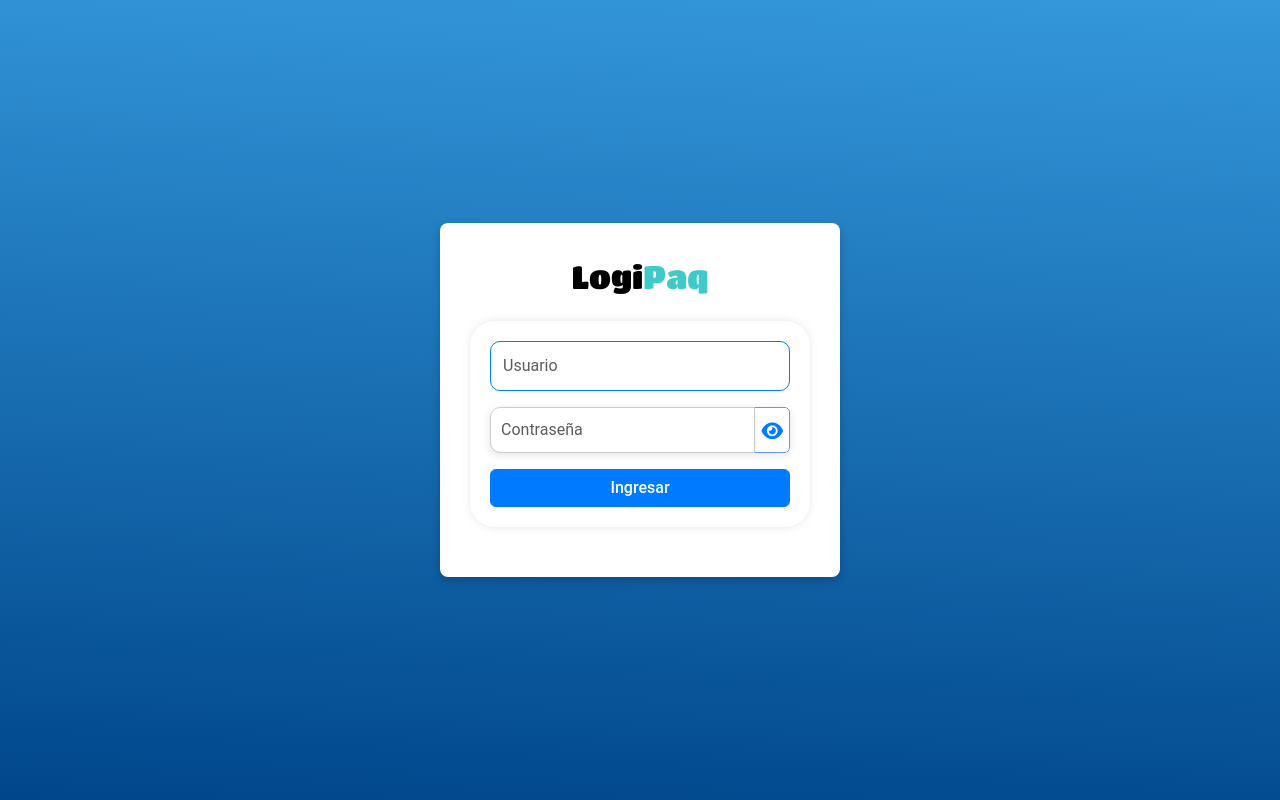
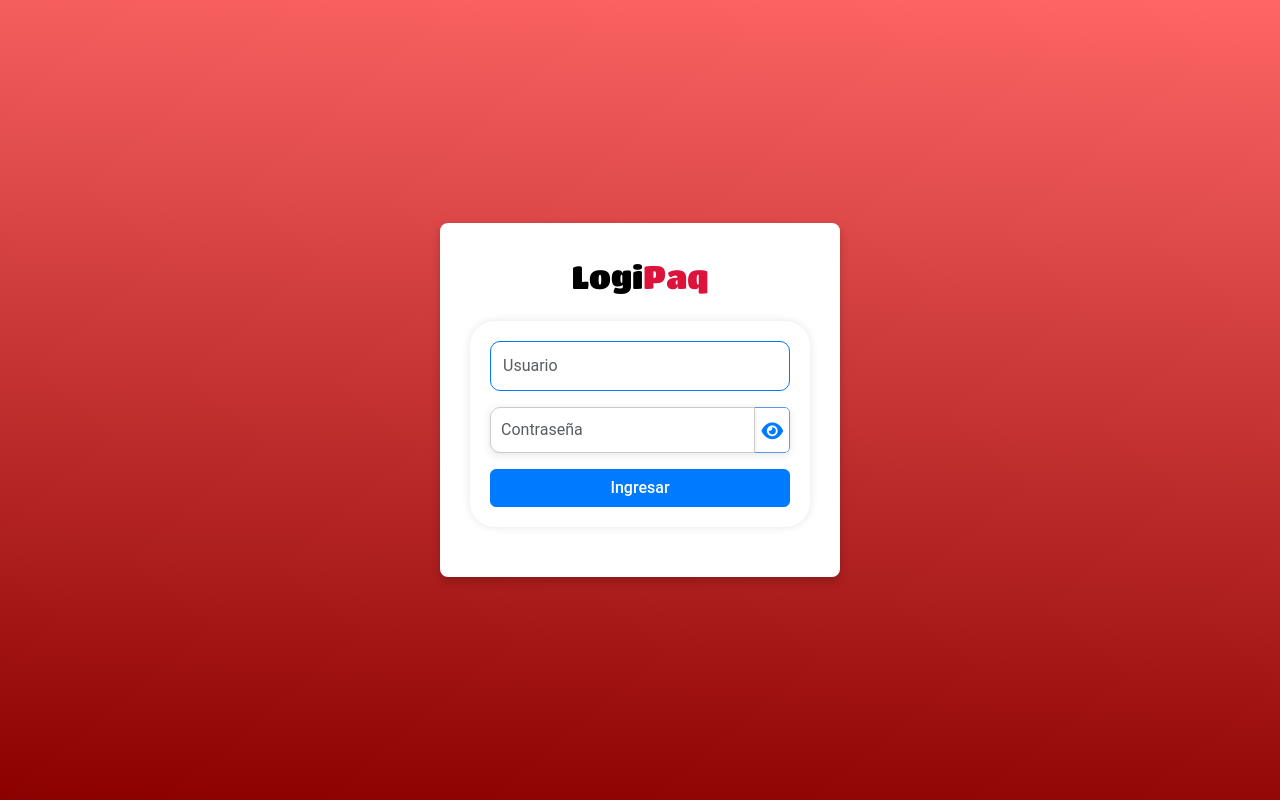
Before and after one commit to Lucasponzoni/ANDESMAR, a plain HTML site: page logipaq.html in a window 1280 px wide. Drawn offline with nearby package versions, Linux system fonts and the light colour scheme.

Commit message:
Actualizar

```diff
--- a/logipaq.html
+++ b/logipaq.html
@@ -20,7 +20,7 @@
             display: flex;
             justify-content: center;
             align-items: center;
-            background: linear-gradient(183deg, rgba(52,152,219,1) 0%, rgba(0,70,139,1) 100%);
+            background: linear-gradient(183deg, rgba(255,102,102,1) 0%, rgba(139,0,0,1) 100%);
         }
         .login-container {
             background-color: white;
@@ -80,7 +80,7 @@
 </head>
 <body>
     <div class="login-container text-center">
-        <h2 class="navbar-brand-text">Logi<span class="navbar-brand-text2">Paq</span></h2>
+        <h2 class="navbar-brand-text">Logi<span class="navbar-brand-text3">Paq</span></h2>
         <form id="loginForm">
             <div class="mb-3">
                 <input type="text" id="username" class="form-control" placeholder="Usuario" required>
--- a/styles.css
+++ b/styles.css
@@ -44,6 +44,13 @@ h1 {
     font-size: 2rem;
     color: #41c9c9;
 }
+
+.navbar-brand-text3{
+    font-family: "Titan One", sans-serif;
+    font-size: 2rem;
+    color: crimson;
+}
+
 
 .blackCat{
     width: 110px;
```
